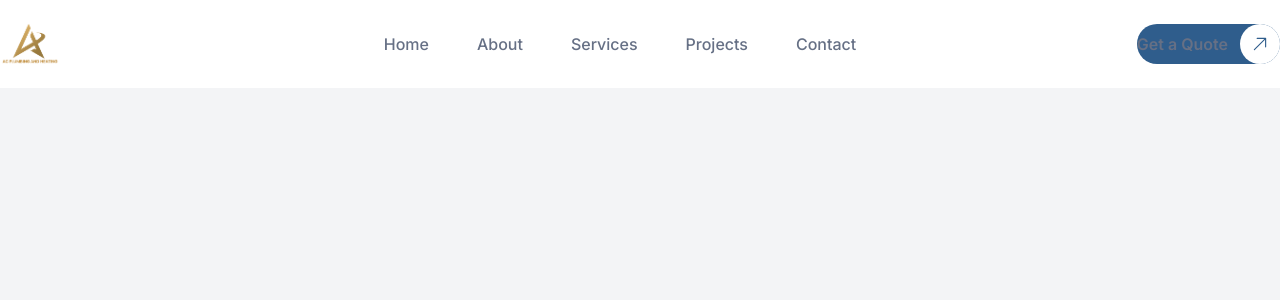
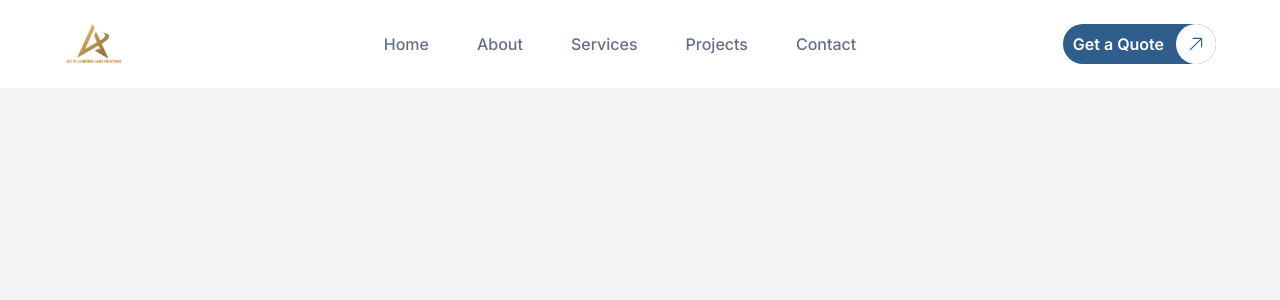
Before and after one commit to SanchitaGTMCanada/ac-plumbing, a Next.js app: page / in a window 1280 px wide. Shown: the top 300 px of the page. Built offline with nearby package versions, Linux system fonts and the light colour scheme.

Commit message:
navbar basic done

```diff
--- a/src/components/layout/Header/Header.jsx
+++ b/src/components/layout/Header/Header.jsx
@@ -50,8 +50,8 @@ export default function Header() {
                 <Image
                   src="/assets/logos/logo.png"
                   alt="AC Plumbing & Heating"
-                  width={180}
-                  height={60}
+                  width={190}
+                  height={70}
                   priority
                   className="h-[58px] lg:h-[60px] w-auto object-contain"
                 />
@@ -97,7 +97,7 @@ export default function Header() {
 
               <button
                 onClick={() => setOpen(!open)}
-                className="lg:hidden flex items-center justify-center w-11 h-11 rounded-lg text-3xl text-[#1F2937]"
+                className="lg:hidden flex items-center justify-center w-7 h-11 rounded-lg text-3xl text-[#1F2937]"
               >
                 {open ? <IoClose /> : <HiOutlineMenuAlt3 />}
               </button>
--- a/src/components/ui/Button/Button.jsx
+++ b/src/components/ui/Button/Button.jsx
@@ -26,13 +26,14 @@ export default function Button({
         ${className}
       `}
     >
-      <span>{children}</span>
+      <span style={{ marginLeft: '10px', color: 'white' }}>{children}</span>
 
       <span
         className="
           flex
           h-10
           w-10
+
           items-center
           justify-center
           rounded-full
--- a/src/components/ui/Container/Container.jsx
+++ b/src/components/ui/Container/Container.jsx
@@ -1,6 +1,6 @@
 export default function Container({ children, className = "" }) {
   return (
-    <div className={`w-full max-w-[1400px] ${className}`}>
+    <div className={`w-[90%] mx-auto ${className}`}>
       {children}
     </div>
   );
```
